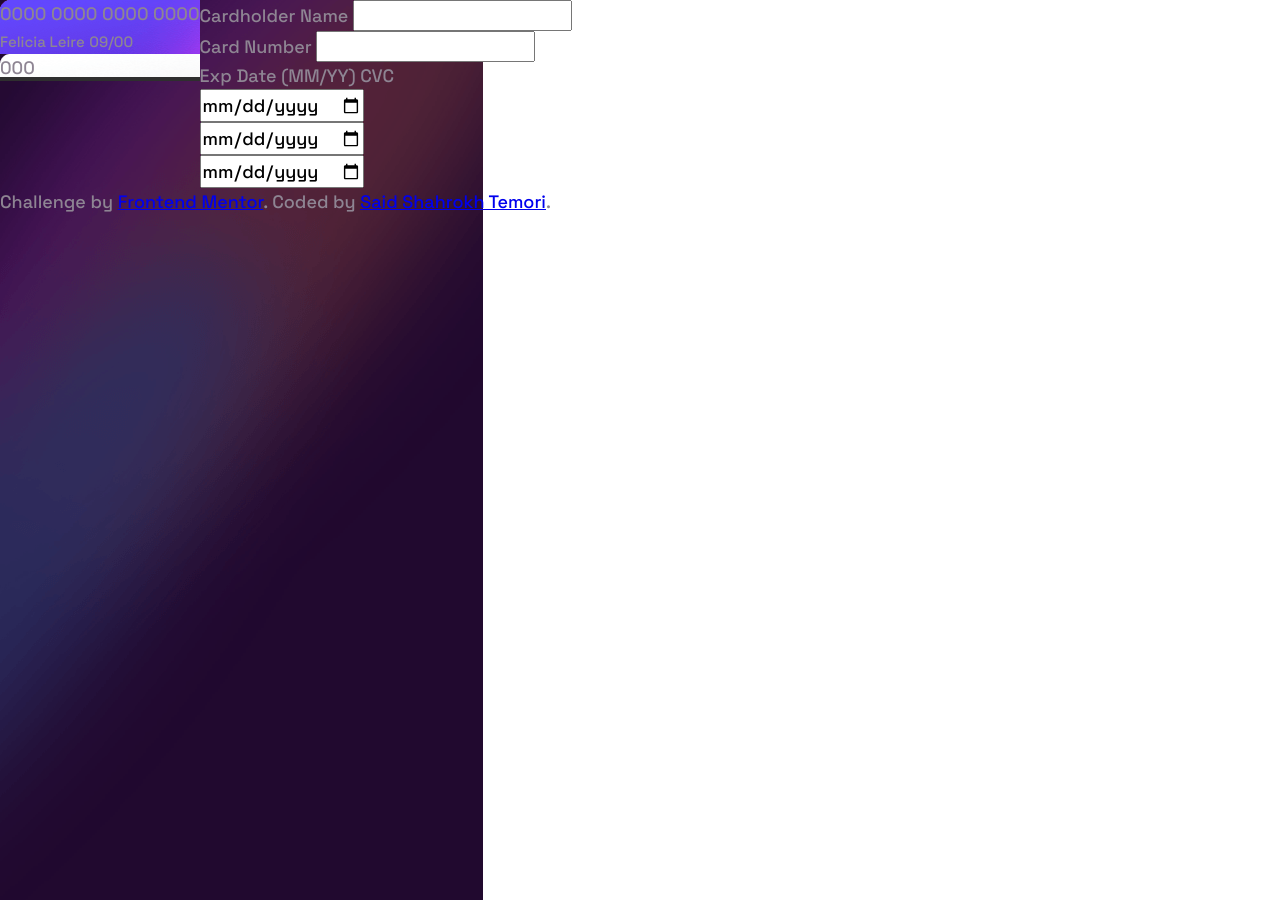
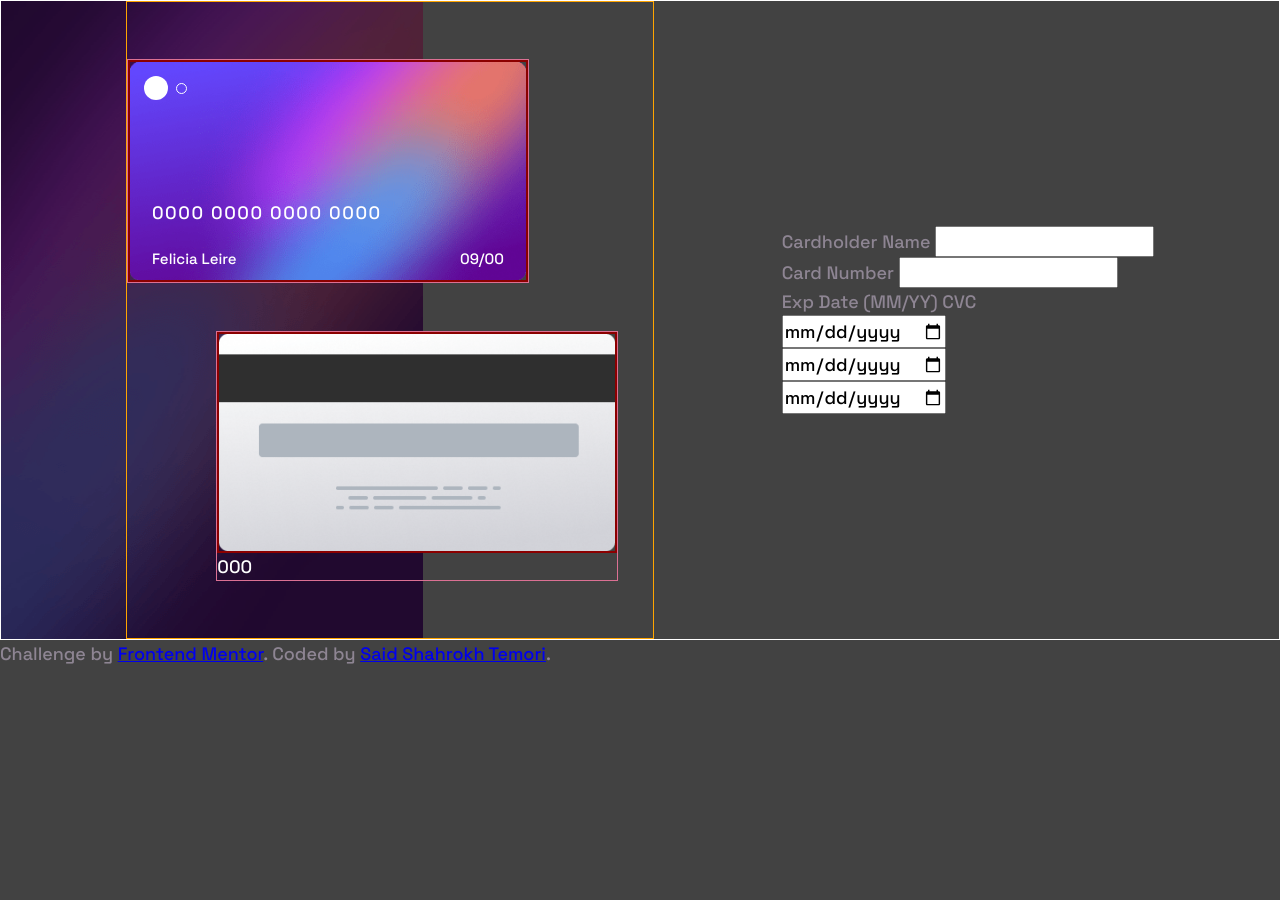
Before and after one commit to shahrokh0796/Interactive-card-details-form, a website built with webpack: page src/index.html in a window 1280 px wide. After the commit the page ends 800 px from the top, so only its background shows below. Built offline with nearby package versions, Linux system fonts and the light colour scheme.

Commit message:
project in progress 14-dec-2023

```diff
--- a/src/index.html
+++ b/src/index.html
@@ -15,35 +15,32 @@
 
 <body>
 
+  <main class="main flex relative-p">
+      <div class="blue-background absolute-p"></div>
 
-
-  <main class="main relative-p flex">
-      <div class="blue-background absolute-p zindex-1">
-        <picture class="">
-          <source srcset="./images/bg-main-desktop.png" media="(min-width: 600px)" />
-          <img src="./images/bg-main-mobile.png" alt="MDN" />
-        </picture>
-      </div>
-
-      <form action="" class="flex">
-        <div class="formLeft">
+      <form action="" class="center form">
+        <div class="formLeft z-index-1 column">
           <div class="cardFront z-index-1 relative-p">
-            <span class="whiteCircle"></span>
-            <span class="borderedCircle"></span>
-            <p>0000 0000 0000 0000</p>
-            <div class="nameAndDate">
+            <img class="frontImg" src="../src/images/bg-card-front.png" alt="Visa">
+            <div class="cardCircles flex absolute-p">
+              <span class="whiteCircle circleRadius"></span>
+              <span class="borderedCircle circleRadius"></span>
+            </div>
+            <p class="absolute-p">0000 0000 0000 0000</p>
+            <div class="nameAndDate flex absolute-p">
               <small>Felicia Leire</small>
               <small>09/00</small>
             </div>
           </div>
 
           <div class="cardBack z-index-1 relative-p">
+            <img class="back-img" src="../src/images/bg-card-back.png" alt="">
             <p>000</p>
           </div>
         </div>
 
 
-        <div class="form-right">
+        <div class="formRight">
           <div class="cardHolder">
             <label for="name">Cardholder Name</label>
             <input type="text" name="name" id="name">
--- a/styles/styles.scss
+++ b/styles/styles.scss
@@ -16,9 +16,7 @@
     margin: 0;
     padding: 0;
   }
- html, body {
-  block-size: 100%;
- }
+
   body {
     line-height: 1.5;
     -webkit-font-smoothing: antialiased;
@@ -27,6 +25,8 @@
     margin-inline: auto;
     max-inline-size: 1440px;
     color: var(--dark-grayish-violet);
+
+    background-color: rgb(66, 66, 66);
   }
 
 
@@ -35,7 +35,7 @@
     font: inherit;
   }
 
-  img {
+  img, picture {
     display: block;
     max-width: 100%;
   }
@@ -76,6 +76,8 @@ input[type=number] {
   position: absolute;
 }
 
+.circleRadius {border-radius: 50%;}
+
 .zindex-1 {z-index: -1}
 .z-index-1 {z-index:1};
 .z-index-2 {z-index:2};
@@ -93,12 +95,78 @@ input[type=number] {
 .show-in-large { display: block; }
 /* ++++++++++++++++++++++++++++++++++++ */
 
-.cardFront, .cardBack {
-}
-.cardFront {
-  background-image: url("../src/images/bg-card-front.png");
+.main {
+  border: 1px solid white;
+  block-size: 40rem;
 }
 
+.blue-background {
+  background-image: url("../src/images/bg-main-desktop.png");
+  bottom: 0; top:0;
+  inline-size: 33%;
+}
+
+.form {
+  inline-size: 100%;
+}
+
+.formLeft {
+  margin-inline-end: 10%;
+  max-inline-size: 33rem;
+  block-size: 100%;
+  inline-size: 100%;
+  justify-content: center;
+  color: var(--color-white);
+  border: 1px solid orange;
+}
+
+.cardFront, .cardBack {
+  inline-size: fit-content;
+  border: 1px solid palevioletred;
+
+  img {
+    max-inline-size: 25rem;
+    inline-size: 100%;
+    border: 2px solid darkred
+  }
+}
+
+.cardFront {
+  margin-block-end: 3rem;
+  .cardCircles {
+    top: 1rem; left: 1rem;
+    align-items: center;
+    .whiteCircle {
+      inline-size: 1.5rem;
+      block-size: 1.5rem;
+      background-color: var(--color-white);
+      margin-inline-end: 0.5rem;
+    }
+    .borderedCircle {
+      inline-size: 0.7rem;
+      block-size: 0.7rem;
+      border: 1px solid var(--color-white);
+    }
+  }
+
+  p {
+    bottom: 25%;
+    inline-size: 100%;
+    text-align: start;
+    padding-inline-start: 1.5rem;
+    letter-spacing: 0.1rem;
+  }
+
+  .nameAndDate {
+    bottom: 5%;
+    inline-size: 100%;
+    justify-content: space-between;
+    padding-inline-end: 1.5rem;
+    padding-inline-start: 1.5rem;
+  }
+}
+
+
 .cardBack {
-  background-image: url("../src/images/bg-card-back.png");
+  left: 17%;
 }
```
